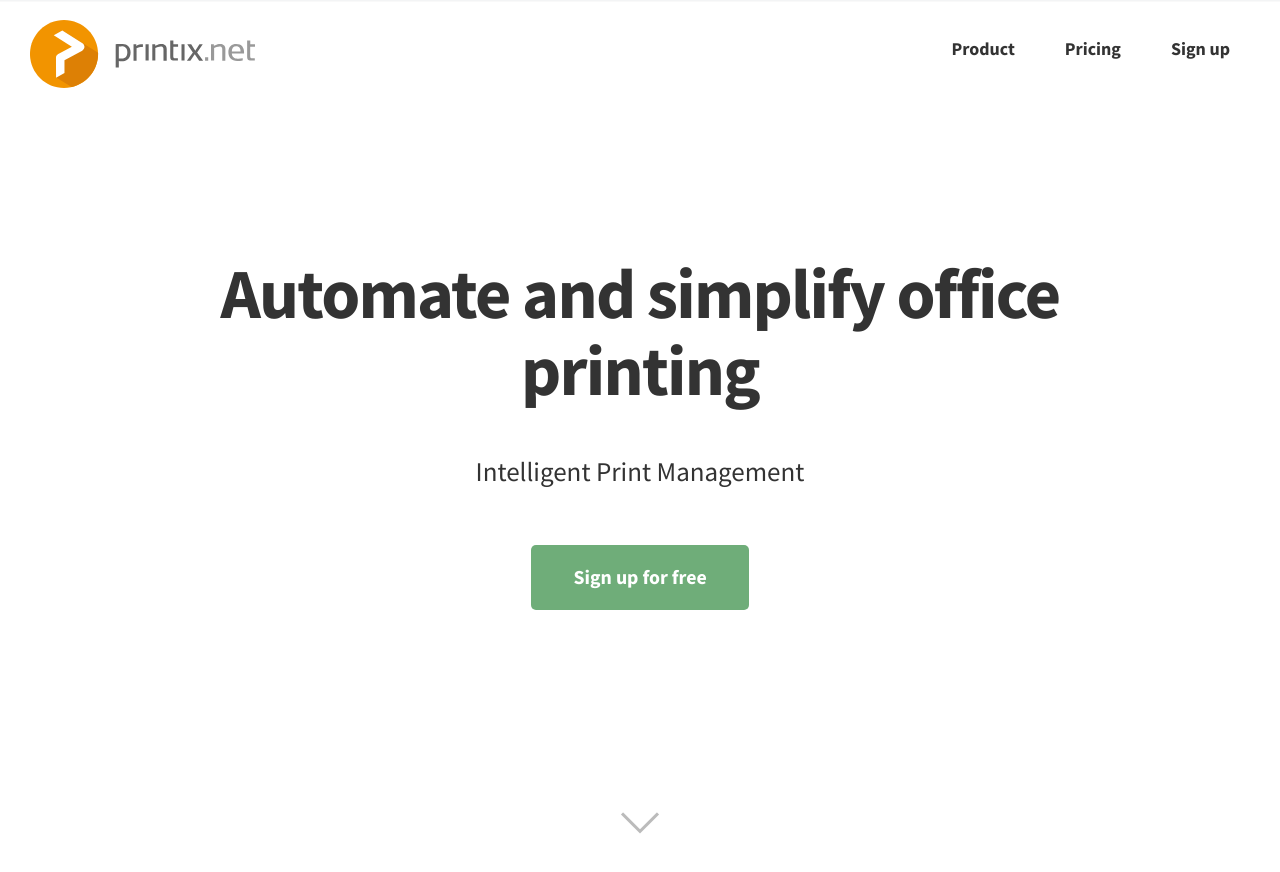
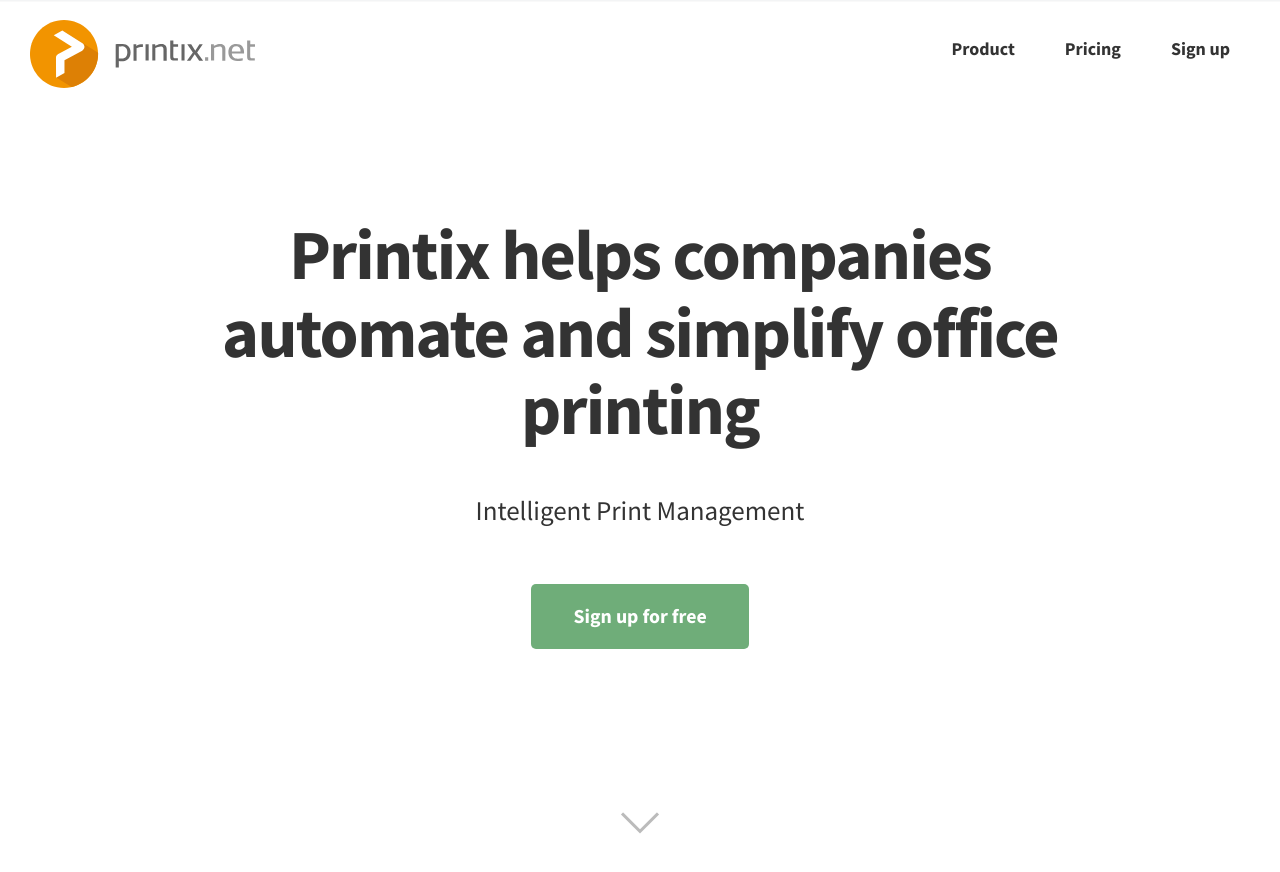
Before and after one commit to aakjaer/printix, a Jekyll site: the page built from index.html, in a window 1280 px wide and 900 px high. Shown: the top 872 px of the window. Built offline with Jekyll 4.4.1, drawn with Linux system fonts in a browser that asks for light colours; Markdown is read by kramdown in place of the engine named in the settings.

Commit message:
Updated '/_includes/home-intro.html' via CloudCannon

```diff
--- a/_includes/home-intro.html
+++ b/_includes/home-intro.html
@@ -1,6 +1,6 @@
 <section class="section-more cd-intro">
     <div class="cd-intro-content bouncy">
-        <h1 class="editable">Automate and simplify office printing</h1>
+        <h1 class="editable">Printix helps companies automate and simplify office printing</h1>
         <p class="editable">Intelligent Print Management</p>
         <div class="action-wrapper">
             <a class="btn btn-cta cd-btn" href="{{ site.baseurl }}/zero/sign-up/">Sign up for free</a>
```
